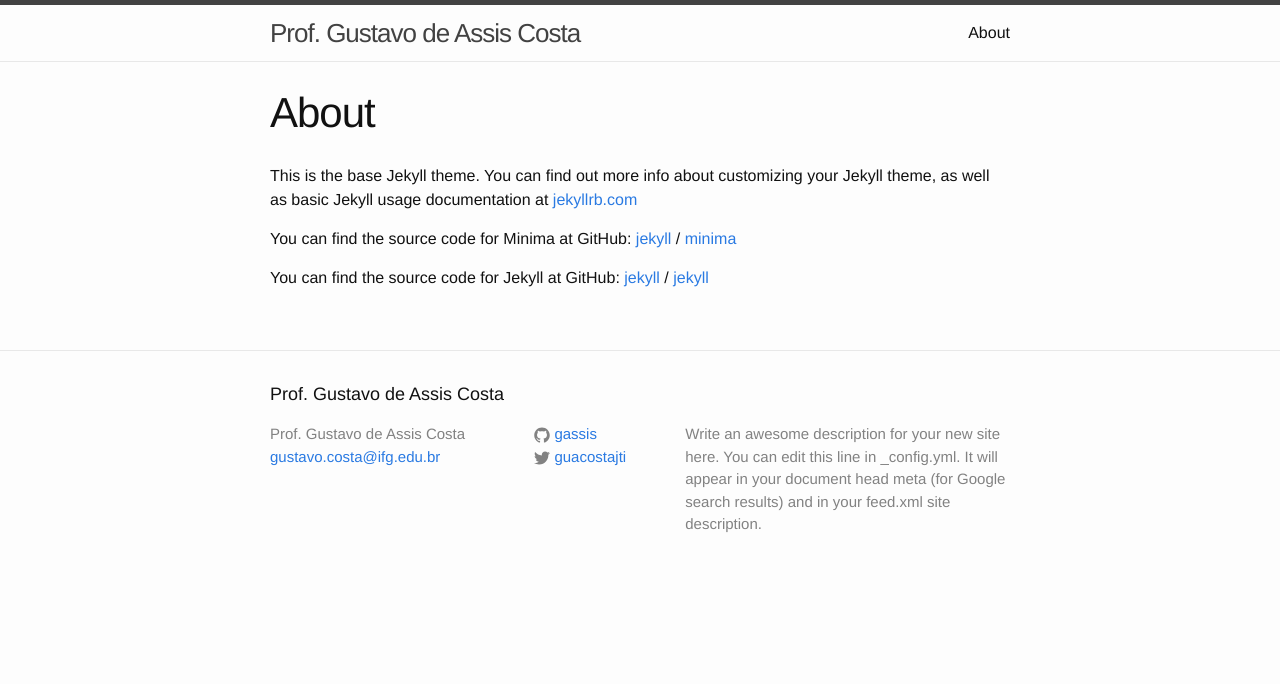
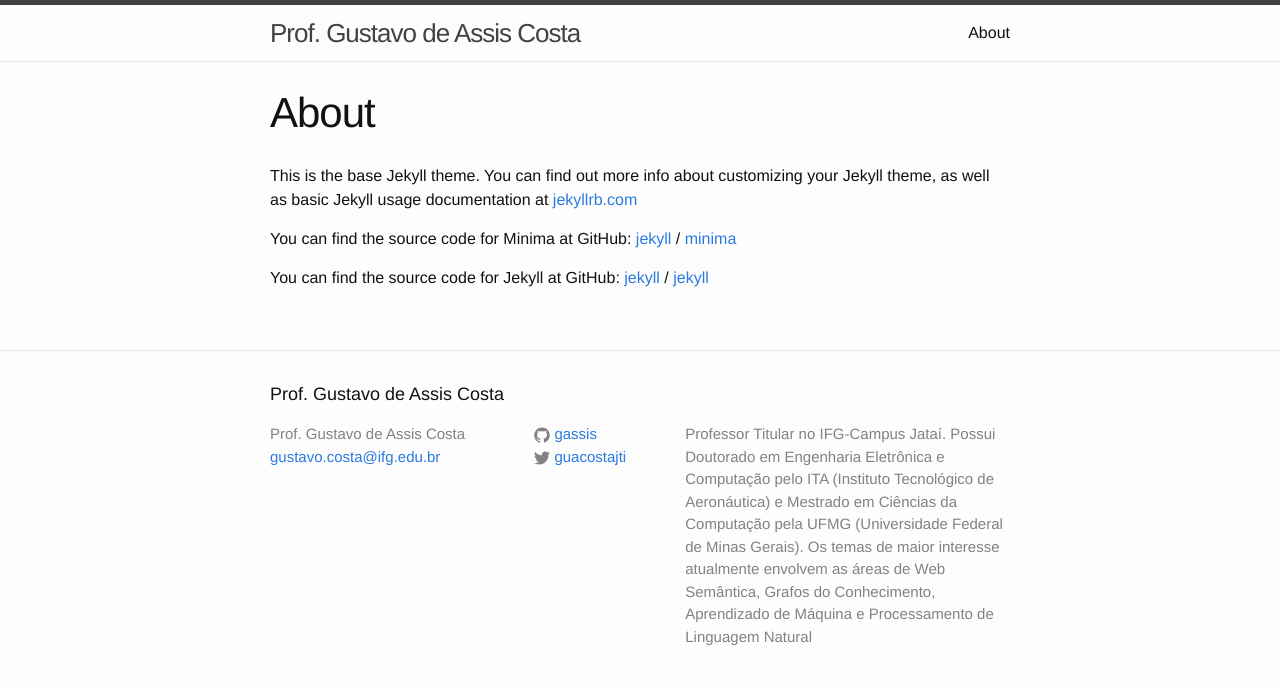
Before and after one commit to gassis/gassis.github.io, a Jekyll site: the page built from about.markdown, in a window 1280 px wide. Shown: the top 684 px of the page. Built offline with Jekyll 4.4.1, drawn with Linux system fonts in a browser that asks for light colours.

Commit message:
Update _config.yml

```diff
--- a/_config.yml
+++ b/_config.yml
@@ -20,10 +20,7 @@
 
 title: Prof. Gustavo de Assis Costa
 email: gustavo.costa@ifg.edu.br
-description: >- # this means to ignore newlines until "baseurl:"
-  Write an awesome description for your new site here. You can edit this
-  line in _config.yml. It will appear in your document head meta (for
-  Google search results) and in your feed.xml site description.
+description: Professor Titular no IFG-Campus Jataí. Possui Doutorado em Engenharia Eletrônica e Computação pelo ITA (Instituto Tecnológico de Aeronáutica) e Mestrado em Ciências da Computação pela UFMG (Universidade Federal de Minas Gerais). Os temas de maior interesse atualmente envolvem as áreas de Web Semântica, Grafos do Conhecimento, Aprendizado de Máquina e Processamento de Linguagem Natural
 baseurl: "" # the subpath of your site, e.g. /blog
 url: "https://gassis.github.io" # the base hostname & protocol for your site, e.g. http://example.com
 twitter_username: guacostajti
```
